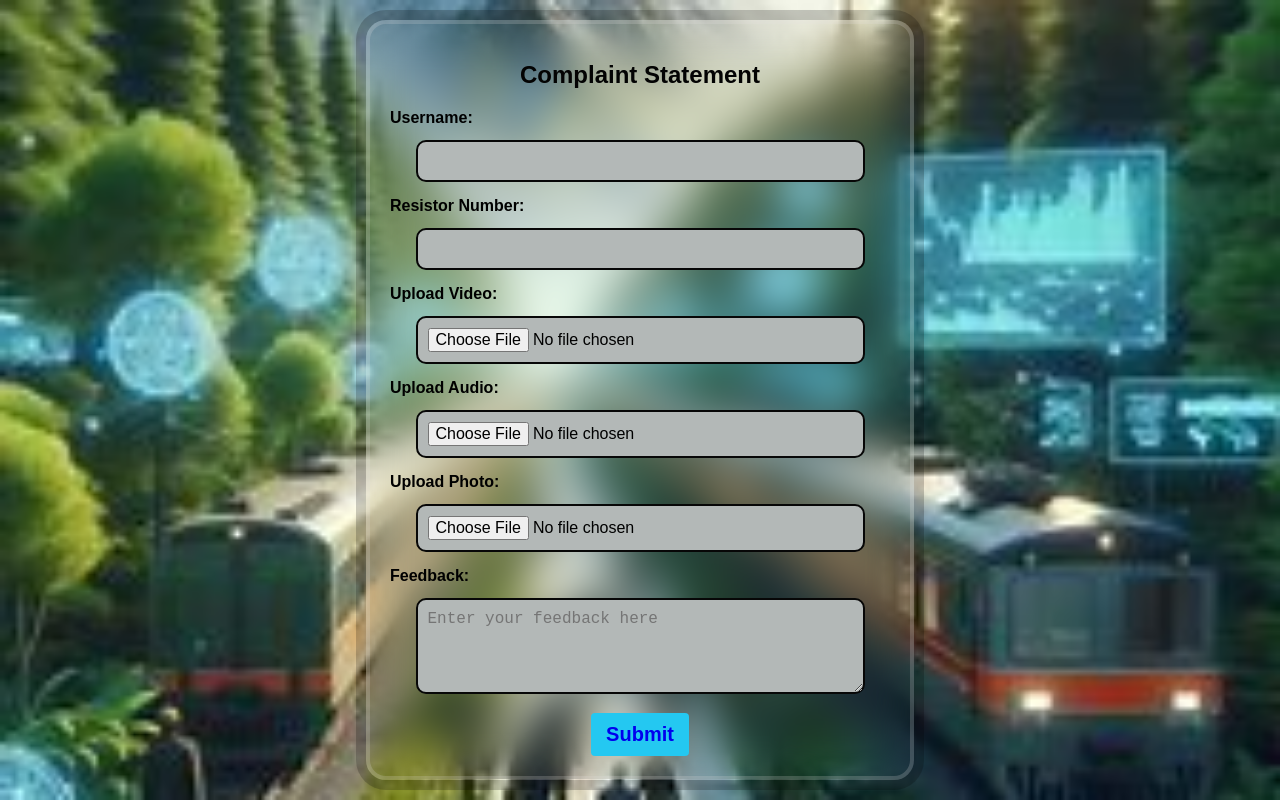
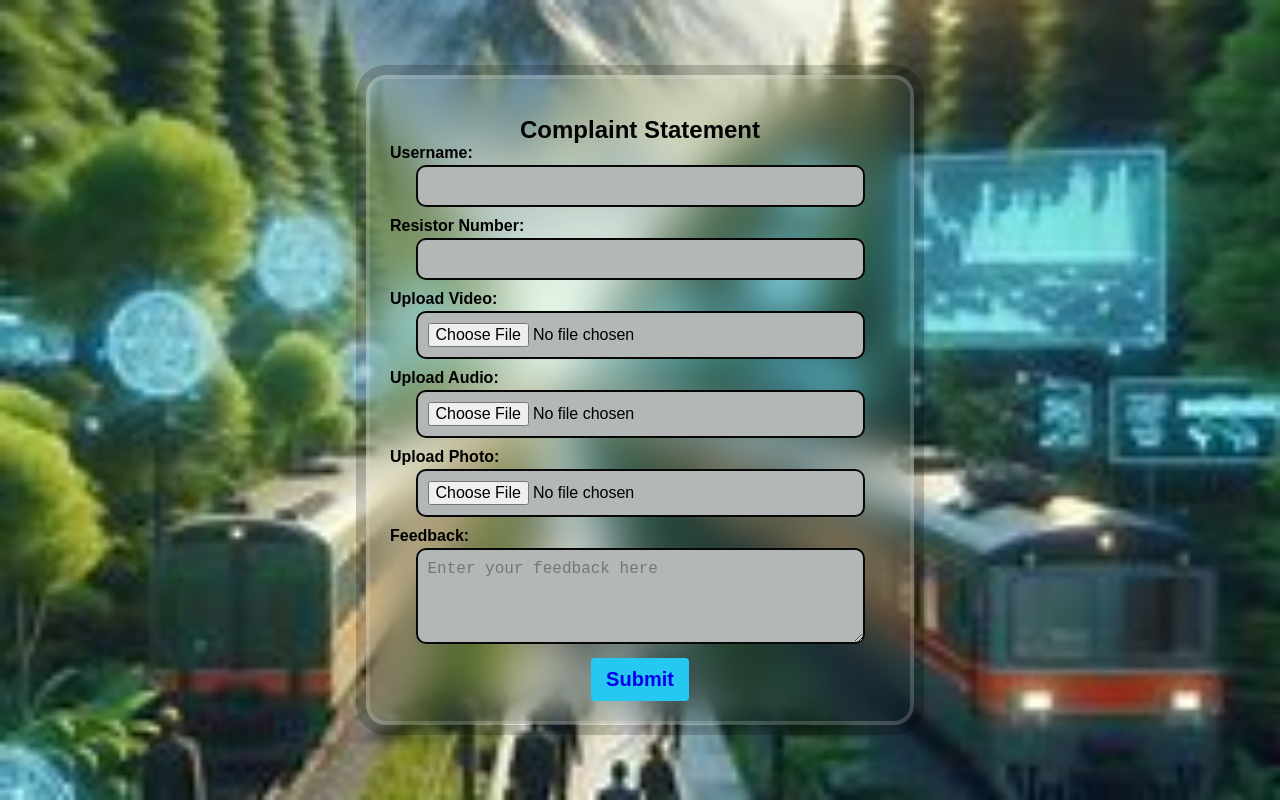
Before and after one commit to Sanjay-Bala-prog/AI-railway-complaint-management, a plain HTML site: page mainpage.html in a window 1280 px wide. Drawn offline with Linux system fonts and the light colour scheme.

Commit message:
Update mainpage.css

```diff
--- a/mainpage.css
+++ b/mainpage.css
@@ -26,7 +26,7 @@ body {
 }
 
 h1 {
-    margin-bottom: 20px;
+    margin-bottom: 0px;
     font-size: 24px;
     font-weight: 900;
     color: #030303;
@@ -34,7 +34,7 @@ h1 {
 
 label {
     display: block;
-    margin-bottom: 13px;
+    margin-bottom: 3px;
     font-weight: 900;
     color: #000000;
     text-align: left;
@@ -43,7 +43,7 @@ label {
 input[type="text"], input[type="file"], textarea {
     width: 85%;
     padding: 10px;
-    margin-bottom: 15px;
+    margin-bottom: 10px;
     border: 2px solid #070707;
     border-radius: 10px;
     font-size: 16px;
```
